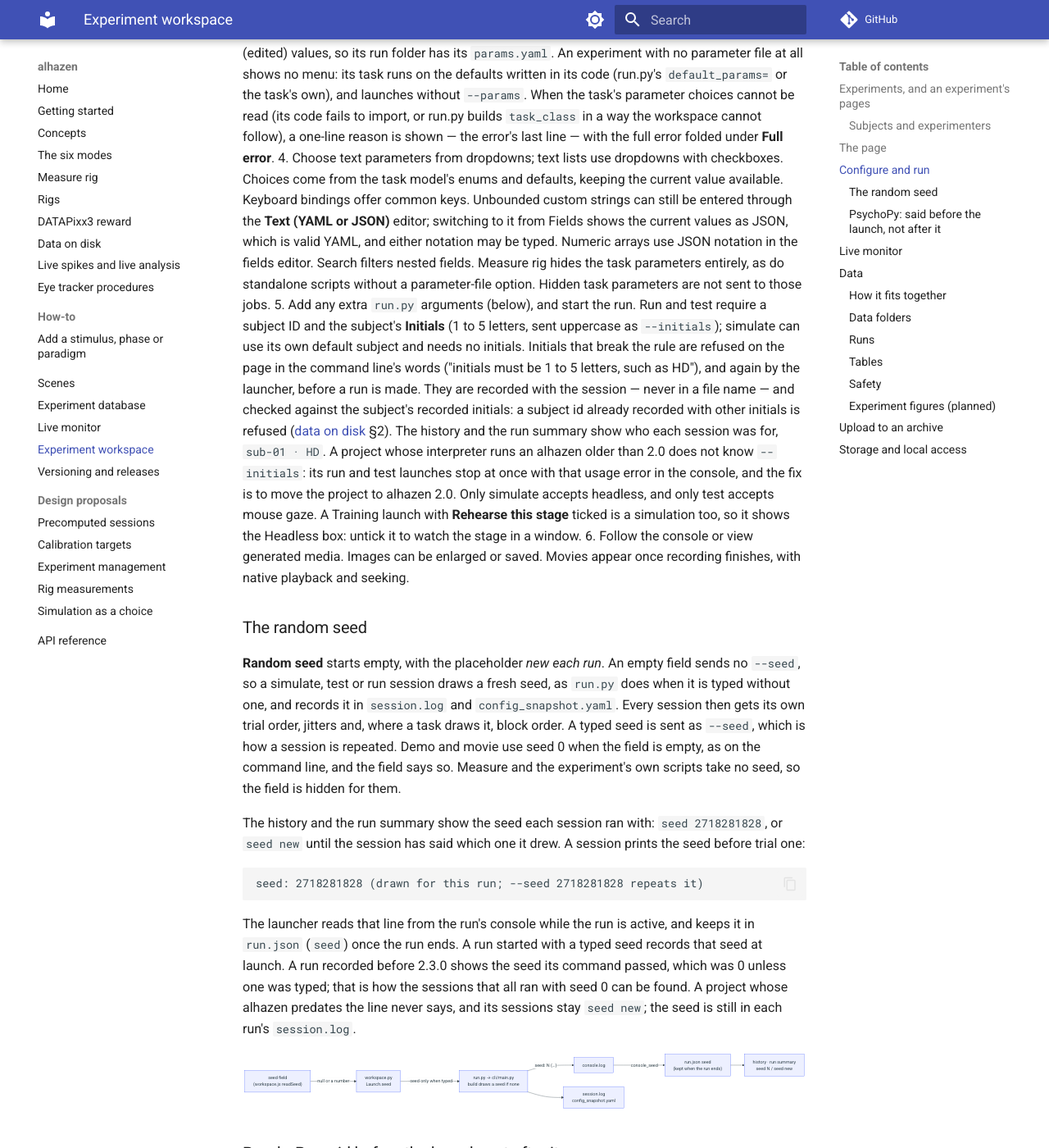
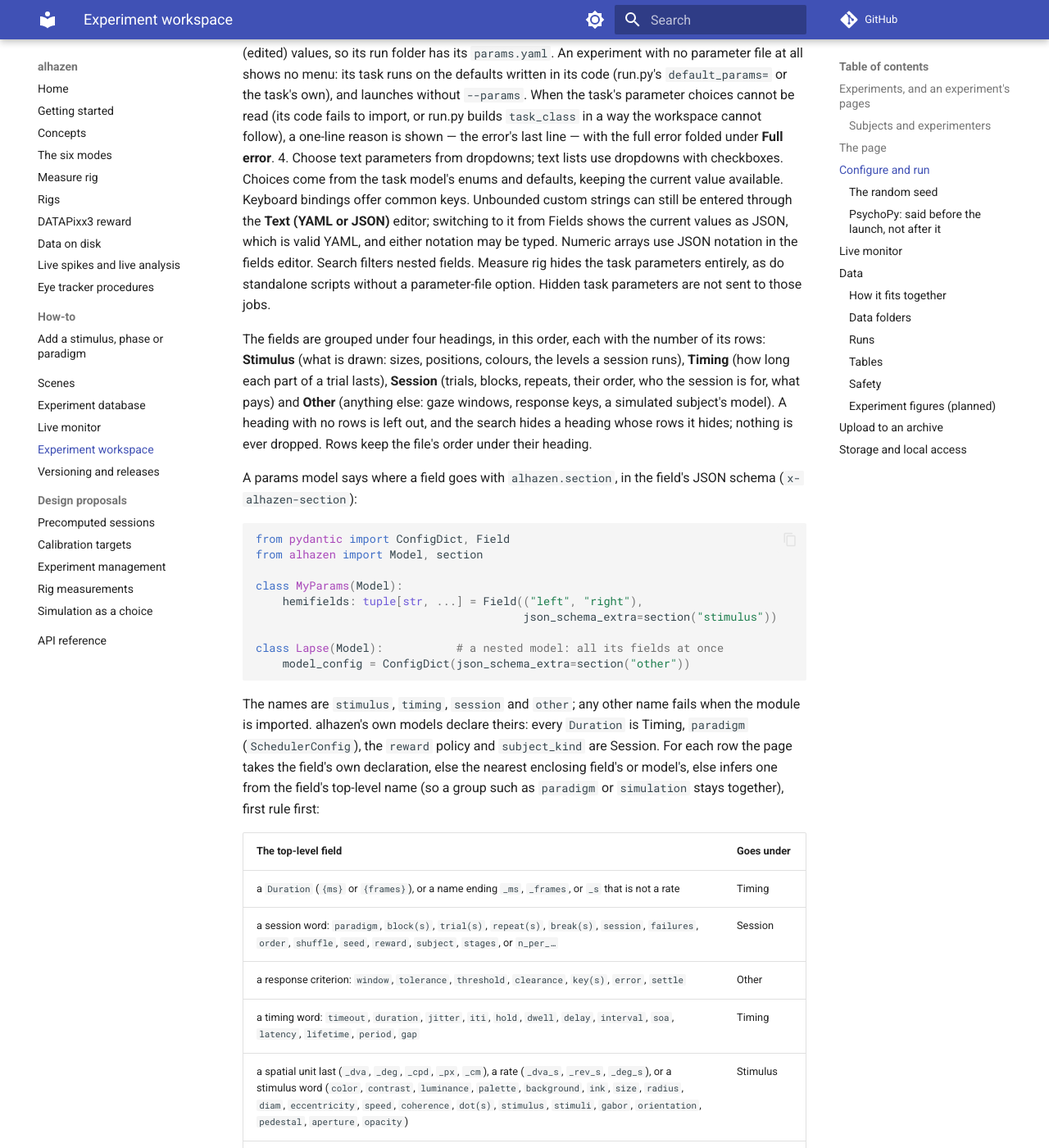
Before and after one commit to sh4r11f/alhazen, an MkDocs documentation site: the page built from docs/workspace.md, in a window 1280 px wide and 1400 px high, scrolled down 6072 px. Shown: the whole window at 82% size. Built offline with MkDocs 1.6.1 and Material for MkDocs 9.7.7, drawn with Linux system fonts in a browser that asks for light colours; comment, search, counter and statistics services are not loaded; some of the changed text lies outside the part shown.

Commit message:
Docs and CHANGELOG for parameter sections and per-condition counts; typing and format

````diff
--- a/docs/workspace.md
+++ b/docs/workspace.md
@@ -311,7 +311,65 @@
    Measure rig hides the task parameters entirely, as do standalone scripts
    without a parameter-file option. Hidden task parameters are not sent to
    those jobs.
-5. Add any extra `run.py` arguments (below), and start the run. Run and test require a subject ID and the subject's **Initials**
+
+   The fields are grouped under four headings, in this order, each with the
+   number of its rows: **Stimulus** (what is drawn: sizes, positions,
+   colours, the levels a session runs), **Timing** (how long each part of a
+   trial lasts), **Session** (trials, blocks, repeats, their order, who the
+   session is for, what pays) and **Other** (anything else: gaze windows,
+   response keys, a simulated subject's model). A heading with no rows is
+   left out, and the search hides a heading whose rows it hides; nothing is
+   ever dropped. Rows keep the file's order under their heading.
+
+   A params model says where a field goes with `alhazen.section`, in the
+   field's JSON schema (`x-alhazen-section`):
+
+   ```python
+   from pydantic import ConfigDict, Field
+   from alhazen import Model, section
+
+   class MyParams(Model):
+       hemifields: tuple[str, ...] = Field(("left", "right"),
+                                           json_schema_extra=section("stimulus"))
+
+   class Lapse(Model):           # a nested model: all its fields at once
+       model_config = ConfigDict(json_schema_extra=section("other"))
+   ```
+
+   The names are `stimulus`, `timing`, `session` and `other`; any other
+   name fails when the module is imported. alhazen's own models declare
+   theirs: every `Duration` is Timing, `paradigm` (`SchedulerConfig`), the
+   `reward` policy and `subject_kind` are Session. For each row the page
+   takes the field's own declaration, else the nearest enclosing field's or
+   model's, else infers one from the field's top-level name (so a group
+   such as `paradigm` or `simulation` stays together), first rule first:
+
+   | The top-level field | Goes under |
+   |---|---|
+   | a `Duration` (`{ms}` or `{frames}`), or a name ending `_ms`, `_frames`, or `_s` that is not a rate | Timing |
+   | a session word: `paradigm`, `block(s)`, `trial(s)`, `repeat(s)`, `break(s)`, `session`, `failures`, `order`, `shuffle`, `seed`, `reward`, `subject`, `stages`, or `n_per_…` | Session |
+   | a response criterion: `window`, `tolerance`, `threshold`, `clearance`, `key(s)`, `error`, `settle` | Other |
+   | a timing word: `timeout`, `duration`, `jitter`, `iti`, `hold`, `dwell`, `delay`, `interval`, `soa`, `latency`, `lifetime`, `period`, `gap` | Timing |
+   | a spatial unit last (`_dva`, `_deg`, `_cpd`, `_px`, `_cm`), a rate (`_dva_s`, `_rev_s`, `_deg_s`), or a stimulus word (`color`, `contrast`, `luminance`, `palette`, `background`, `ink`, `size`, `radius`, `diam`, `eccentricity`, `speed`, `coherence`, `dot(s)`, `stimulus`, `stimuli`, `gabor`, `orientation`, `pedestal`, `aperture`, `opacity`) | Stimulus |
+   | anything else | Other |
+
+   So an experiment on an older alhazen, whose schema declares nothing,
+   still shows every field, each where its name puts it; a declaration is
+   how an experiment overrides an inference it disagrees with.
+5. Above the launch button, the estimate says how long the launch would
+   take, and beside it how many conditions run and how many trials of each,
+   then the total: "72 conditions × 8 trials = 576 trials · 8 blocks", or
+   "24 conditions, 8–16 trials each = 288 trials" when the counts differ.
+   The counts are those of the task's own schedule drained to its end, the
+   same that gives the total; **How this is worked out** lists the groups
+   and each condition's levels and count. An adaptive plan gives its range
+   and who decides ("16–80 trials · 4 conditions, trials decided by the
+   staircase", with each staircase's bounds in the disclosure), or "trials
+   decided by the stopping rule" for a task that chooses its stimuli as it
+   runs. What the number leaves out (calibration, rests until SPACE,
+   re-served trials, adaptive bounds) is listed under it as before. A
+   project on an alhazen older than these counts shows the total alone.
+6. Add any extra `run.py` arguments (below), and start the run. Run and test require a subject ID and the subject's **Initials**
    (1 to 5 letters, sent uppercase as `--initials`); simulate can use its own
    default subject and needs no initials. Initials that break the rule are
    refused on the page in the command line's words ("initials must be 1 to 5
@@ -326,7 +384,7 @@
    headless, and only test accepts mouse gaze. A Training launch with
    **Rehearse this stage** ticked is a simulation too, so it shows the
    Headless box: untick it to watch the stage in a window.
-6. Follow the console or view generated media. Images can be enlarged or saved.
+7. Follow the console or view generated media. Images can be enlarged or saved.
    Movies appear once recording finishes, with native playback and seeking.
 
 ### The random seed
````
Also changed, not shown: CHANGELOG.md (+55 -37 lines), src/alhazen/cli/assets/workspace_duration.css (+5 -2 lines), 4 other files.
